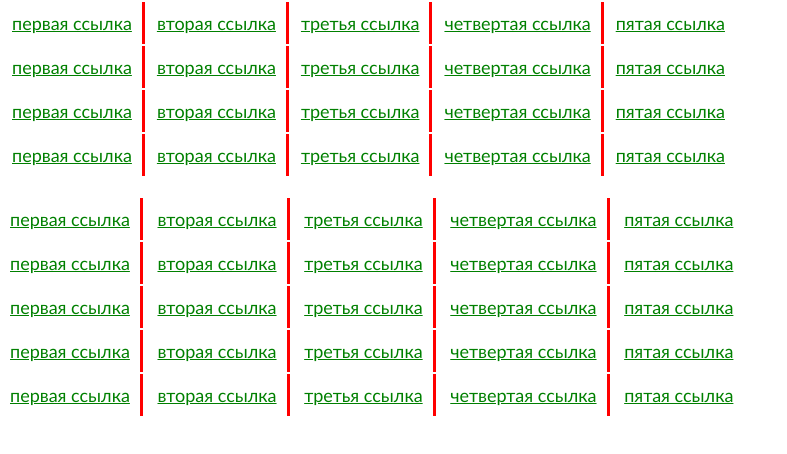
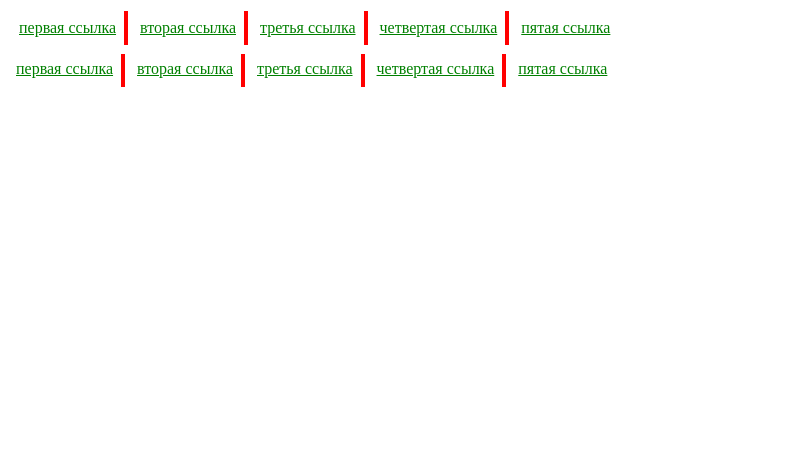
Before and after one commit to tuz7777/marchuk-dz2, a plain HTML site: page марчук2/dz2222.html in a window 1280 px wide. Shown: the whole page, without its empty margins (0-787 px from the left). Drawn offline with Linux system fonts and the light colour scheme.

Commit message:
Update dz2222.html

```diff
--- a/марчук2/dz2222.html
+++ b/марчук2/dz2222.html
@@ -4,46 +4,43 @@
 <head>
     <meta charset="UTF-8">
     <meta name="viewport" content="width=device-width, initial-scale=1.0">
-    <title>docks</title>
+    <title>Document</title>
 </head>
+
+<body>
     <style>
-
-*{
-    margin: 0;
-    padding: 0;
-    font-family: 'Trebuchet MS', 'Lucida Sans Unicode', 'Lucida Grande', 'Lucida Sans', Arial, sans-serif;
-    font-size: 18px;
+        .first table a {
+            color: green;
+            border-right: solid red 4px;
+            padding: 8px;
+            margin-bottom: 6px;
+            display: block;
         }
 
-body > div:not(:last-child){
-    margin-bottom: 20px;
+        td:last-child a {
+            border: none
         }
-.first table tr a{
-    display: block;
-    padding: 10px;
-    box-sizing: border-box;
+
+        .first table td a:hover {
+            color: red;
+        }
+        .second span a{
             color: green;
-    border-right: 3px solid red;
+            padding: 8px;
         }
-.first table tr td:last-child a{
-    border: none;
+        .second span::after{
+            content:'';
+            display: inline-block;
+            width: 4px;
+            height: 33px;
+            background-color: red;
+            vertical-align: middle;
         }
-.second div:not(:last-child){
-    margin-bottom: 2px;
-}
-.second div a{
-    display: inline-block;
-    color: green;
-    padding: 10px;
-
-}
-.second div a:not(:last-child){
-    border-right: 3px solid red;
-
+        .second span:last-child::after{
+            display: none;
         }
 
     </style>
-<body>
     <div class="first">
         <table>
             <tr>
@@ -53,69 +50,17 @@ body > div:not(:last-child){
                 <td><a href="">четвертая ссылка</a></td>
                 <td><a href="">пятая ссылка</a></td>
             </tr>
-        <tr>
-            <td><a href="">первая ссылка</a></td>
-            <td><a href="">вторая ссылка</a></td>
-            <td><a href="">третья ссылка</a></td>
-            <td><a href="">четвертая ссылка</a></td>
-            <td><a href="">пятая ссылка</a></td>
+        </table>
+        <!-- первый способ таблицы -->
+        <div class="second">
+         <span><a href="">первая ссылка</a></span>
+         <span><a href="">вторая ссылка</a></span>
+         <span><a href="">третья ссылка</a></span>
+         <span><a href="">четвертая ссылка</a></span>
+         <span><a href="">пятая ссылка</a></span>
+        </div>
+        <!-- второй способ -->
 
-        </tr>
-        <tr>
-            <td><a href="">первая ссылка</a></td>
-            <td><a href="">вторая ссылка</a></td>
-            <td><a href="">третья ссылка</a></td>
-            <td><a href="">четвертая ссылка</a></td>
-            <td><a href="">пятая ссылка</a></td>
-
-        </tr>
-        <tr>
-            <td><a href="">первая ссылка</a></td>
-            <td><a href="">вторая ссылка</a></td>
-            <td><a href="">третья ссылка</a></td>
-            <td><a href="">четвертая ссылка</a></td>
-            <td><a href="">пятая ссылка</a></td>
-
-        </tr>
-    </table>
-   </div>
-   <div class="second">
-        <div >
-            <a href="">первая ссылка</a>
-            <a href="">вторая ссылка</a>
-            <a href="">третья ссылка</a>
-            <a href="">четвертая ссылка</a>
-            <a href="">пятая ссылка</a>
-        </div>
-        <div>
-            <a href="">первая ссылка</a>
-            <a href="">вторая ссылка</a>
-            <a href="">третья ссылка</a>
-            <a href="">четвертая ссылка</a>
-            <a href="">пятая ссылка</a>
-        </div>
-        <div>
-            <a href="">первая ссылка</a>
-            <a href="">вторая ссылка</a>
-            <a href="">третья ссылка</a>
-            <a href="">четвертая ссылка</a>
-            <a href="">пятая ссылка</a>
-        </div>
-        <div >
-            <a href="">первая ссылка</a>
-            <a href="">вторая ссылка</a>
-            <a href="">третья ссылка</a>
-            <a href="">четвертая ссылка</a>
-            <a href="">пятая ссылка</a>
-        </div>
-        <div >
-            <a href="">первая ссылка</a>
-            <a href="">вторая ссылка</a>
-            <a href="">третья ссылка</a>
-            <a href="">четвертая ссылка</a>
-            <a href="">пятая ссылка</a>
-        </div>
-   </div>
 </body>
 
 </html>
```
Lines whose indentation alone changed are shown as unchanged.
